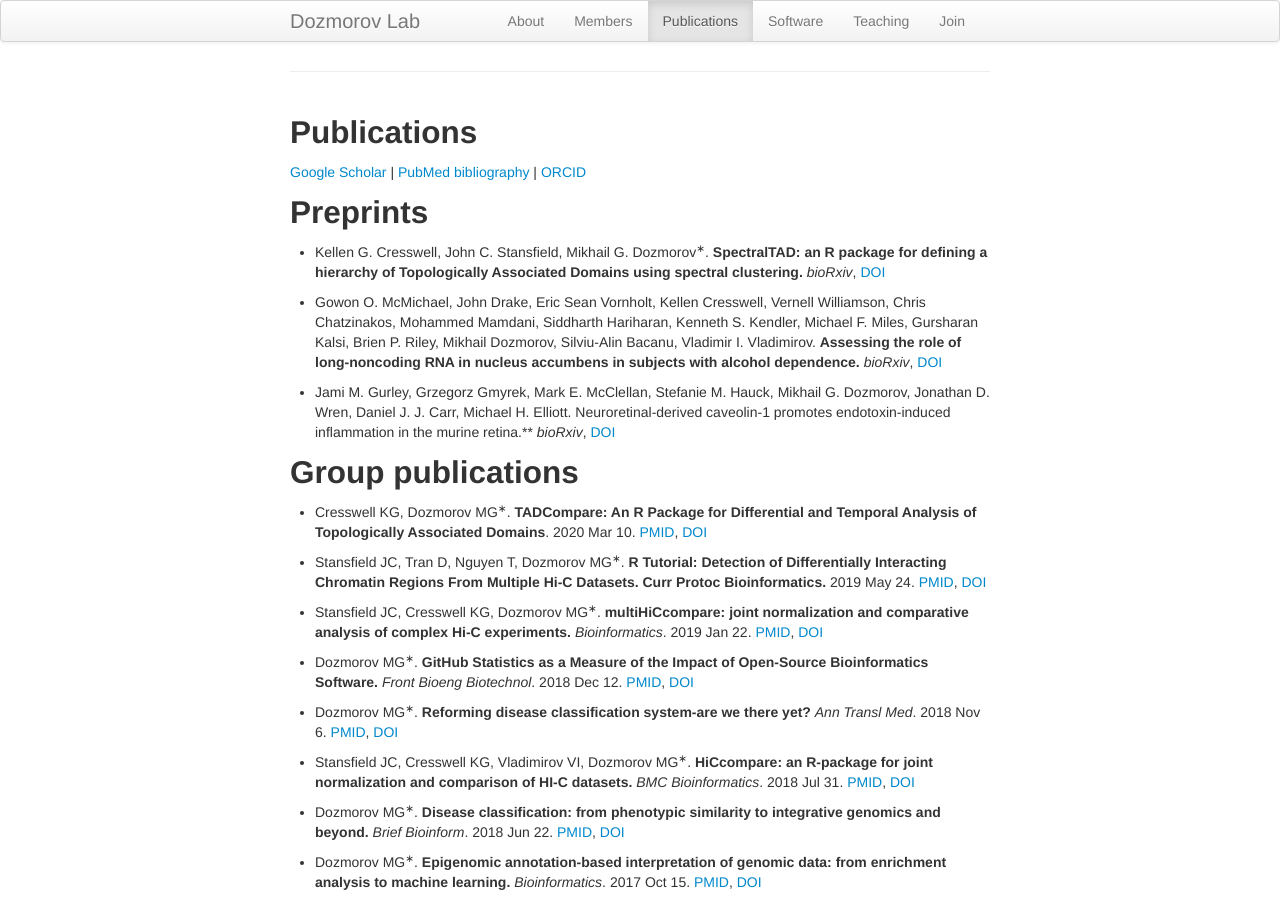
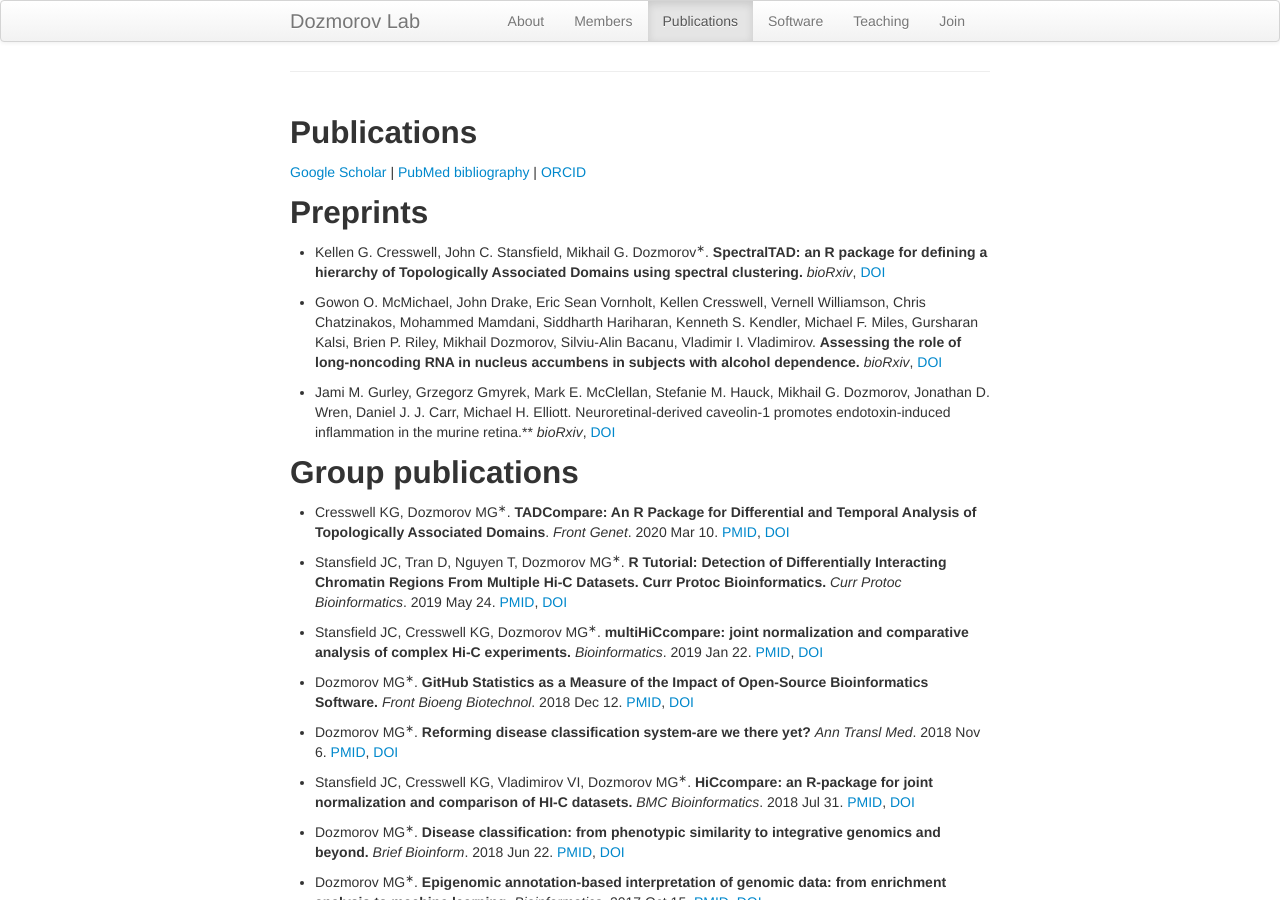
Before and after one commit to dozmorovlab/dozmorovlab.github.io, a Jekyll site: the page built from 02-pubs.md, in a window 1280 px wide and 900 px high. Built offline with Jekyll 4.4.1, drawn with Linux system fonts in a browser that asks for light colours; comment, search, counter and statistics services are not loaded.

Commit message:
Add missing journal abbreviations

```diff
--- a/02-pubs.md
+++ b/02-pubs.md
@@ -24,9 +24,9 @@ permalink: "publications.html"
 
 ## Group publications
 
-- Cresswell KG, Dozmorov MG<sup>&lowast;</sup>. **TADCompare: An R Package for Differential and Temporal Analysis of Topologically Associated Domains**. 2020 Mar 10. [PMID](http://www.ncbi.nlm.nih.gov/pubmed/32211023), [DOI](https://doi.org/10.3389/fgene.2020.00158) <span data-badge-type="4" data-doi="10.3389/fgene.2020.00158" data-hide-no-mentions="true" class="altmetric-embed"> </span>
+- Cresswell KG, Dozmorov MG<sup>&lowast;</sup>. **TADCompare: An R Package for Differential and Temporal Analysis of Topologically Associated Domains**. _Front Genet_. 2020 Mar 10. [PMID](http://www.ncbi.nlm.nih.gov/pubmed/32211023), [DOI](https://doi.org/10.3389/fgene.2020.00158) <span data-badge-type="4" data-doi="10.3389/fgene.2020.00158" data-hide-no-mentions="true" class="altmetric-embed"> </span>
 
-- Stansfield JC, Tran D, Nguyen T, Dozmorov MG<sup>&lowast;</sup>. **R Tutorial: Detection of Differentially Interacting Chromatin Regions From Multiple Hi-C Datasets. Curr Protoc Bioinformatics.** 2019 May 24. [PMID](http://www.ncbi.nlm.nih.gov/pubmed/31125519), [DOI](https://doi.org/10.1002/cpbi.76) <span data-badge-type="4" data-doi="10.1002/cpbi.76" data-hide-no-mentions="true" class="altmetric-embed"> </span>
+- Stansfield JC, Tran D, Nguyen T, Dozmorov MG<sup>&lowast;</sup>. **R Tutorial: Detection of Differentially Interacting Chromatin Regions From Multiple Hi-C Datasets. Curr Protoc Bioinformatics.** _Curr Protoc Bioinformatics_. 2019 May 24. [PMID](http://www.ncbi.nlm.nih.gov/pubmed/31125519), [DOI](https://doi.org/10.1002/cpbi.76) <span data-badge-type="4" data-doi="10.1002/cpbi.76" data-hide-no-mentions="true" class="altmetric-embed"> </span>
 
 - Stansfield JC, Cresswell KG, Dozmorov MG<sup>&lowast;</sup>. **multiHiCcompare: joint normalization and comparative analysis of complex Hi-C experiments.** _Bioinformatics_. 2019 Jan 22. [PMID](http://www.ncbi.nlm.nih.gov/pubmed/30668639), [DOI](https://doi.org/10.1093/bioinformatics/btz048) <span data-badge-type="4" data-doi="10.1093/bioinformatics/btz048" data-hide-no-mentions="true" class="altmetric-embed"> </span>
 
```
